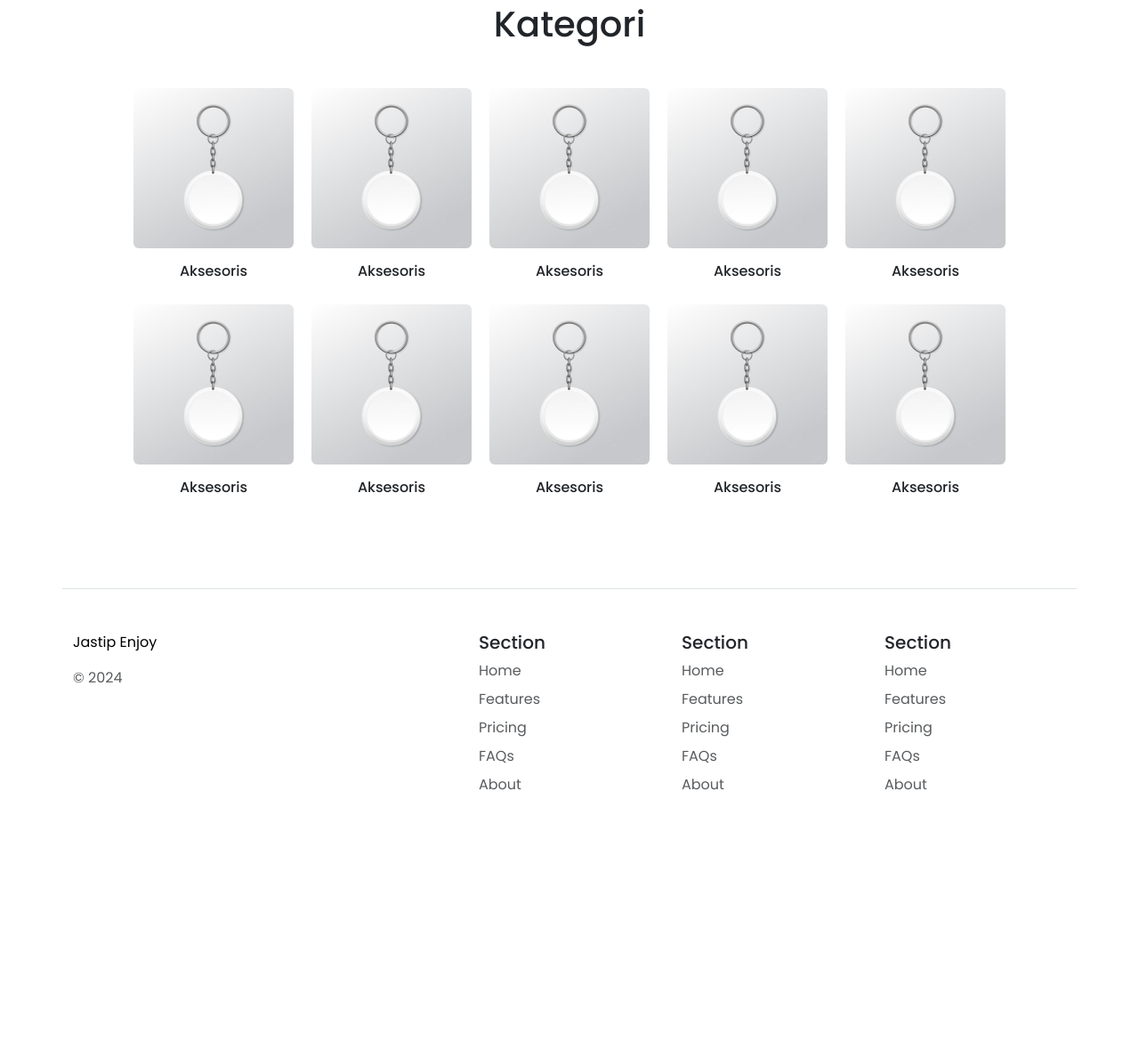
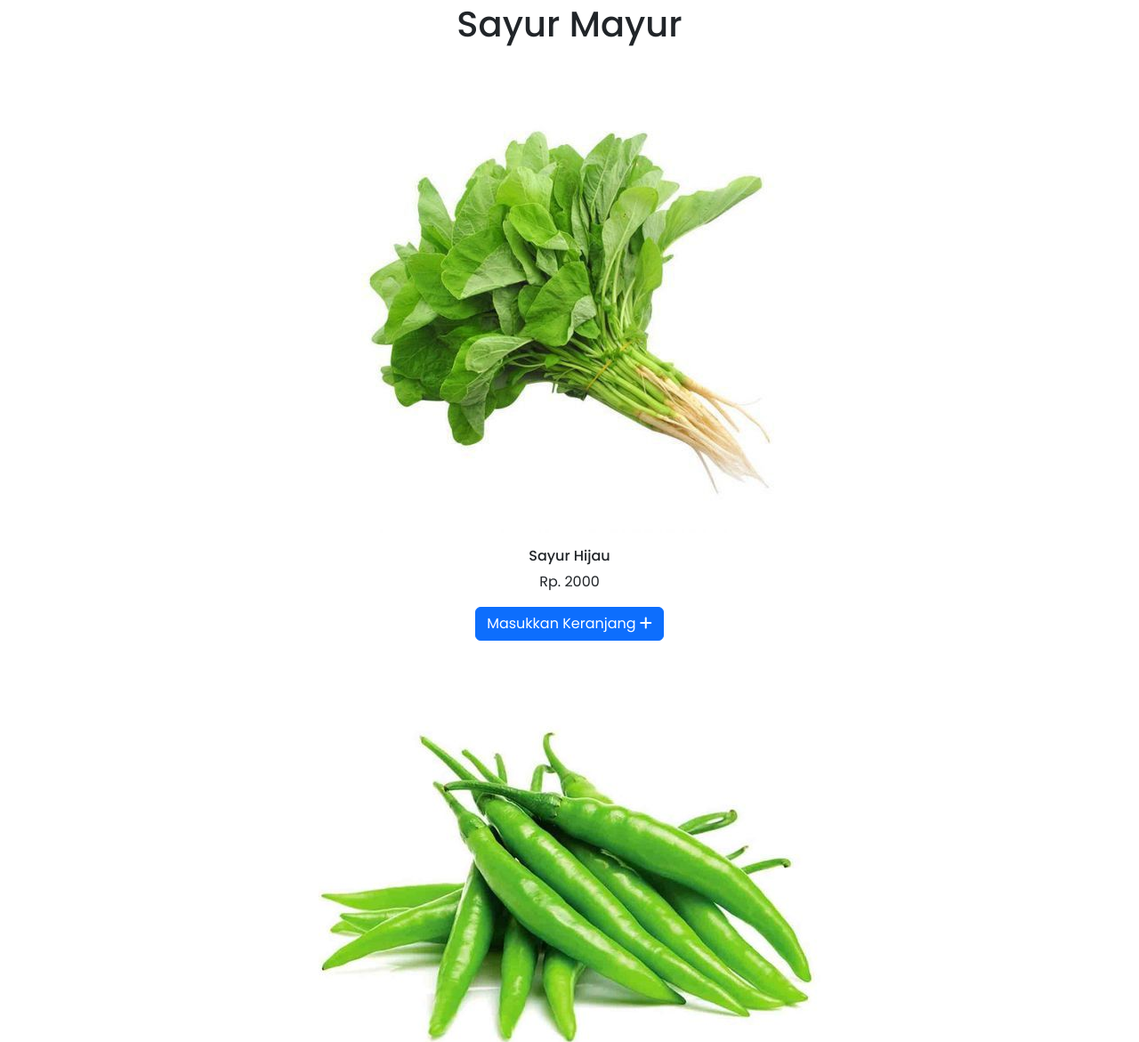
Before and after one commit to moshcat/jastip-enjoy, a plain HTML site: page index.html in a window 1280 px wide. Shown: the part 901-2072 px from the top of the page at 89% size. Before the commit the page ends 1915 px from the top, so only its background shows below. Drawn offline with nearby package versions, Linux system fonts and the light colour scheme.

Commit message:
Many changes on index and js
Changing footer, and also some changes on add to cart function.

```diff
--- a/index.html
+++ b/index.html
@@ -3,7 +3,7 @@
   <head>
     <meta charset="utf-8" />
     <meta name="viewport" content="width=device-width, initial-scale=1" />
-    <title>Jastip Enjoy</title>
+    <title>Sayur Mayur</title>
     <link
       href="https://cdn.jsdelivr.net/npm/bootstrap@5.3.3/dist/css/bootstrap.min.css"
       rel="stylesheet"
@@ -16,7 +16,7 @@
     <!-- navbar  -->
     <nav class="navbar navbar-expand-lg bg-body-tertiary">
       <div class="container-fluid">
-        <a class="navbar-brand" href="#">Jastip Enjoy</a>
+        <a class="navbar-brand" href="#">Sayur Mayur</a>
         <button
           class="navbar-toggler"
           type="button"
@@ -33,43 +33,9 @@
             <li class="nav-item">
               <a class="nav-link active" aria-current="page" href="#">Home</a>
             </li>
-            <li class="nav-item">
-              <a class="nav-link" href="#">Link</a>
-            </li>
-            <li class="nav-item dropdown">
-              <a
-                class="nav-link dropdown-toggle"
-                href="#"
-                role="button"
-                data-bs-toggle="dropdown"
-                aria-expanded="false"
-              >
-                Dropdown
-              </a>
-              <ul class="dropdown-menu">
-                <li><a class="dropdown-item" href="#">Action</a></li>
-                <li><a class="dropdown-item" href="#">Another action</a></li>
-                <li><hr class="dropdown-divider" /></li>
-                <li>
-                  <a class="dropdown-item" href="#">Something else here</a>
-                </li>
-              </ul>
-            </li>
-            <li class="nav-item">
-              <a class="nav-link disabled" aria-disabled="true">Disabled</a>
-            </li>
+
           </ul>
-          <form class="d-flex" role="search">
-            <input
-              class="form-control me-2"
-              type="search"
-              placeholder="Search"
-              aria-label="Search"
-            />
-            <button class="btn btn-outline-success" type="submit">
-              Search
-            </button>
-          </form>
+          <a href="cart.html" class="btn btn-secondary">Keranjang <i class="fa-solid fa-basket-shopping"></i></a>
         </div>
       </div>
     </nav>
@@ -81,8 +47,8 @@
           <div class="hero__wrapper">
             <div class="hero__title text-center">
               <h1>
-                Titip produk apapun dari Amerika, <br />
-                Inggris, Hongkong, China & Singapura
+                Semua sehat, semua bahagia <br />
+                Pilihan Fresh Sayur Mayur Se-indonesia
               </h1>
               <span class="hero__bold--underline">Terima Beres!</span>
             </div>
@@ -91,7 +57,7 @@
               <input
                 type="text"
                 class="form-control p-3"
-                placeholder="Cari barangmu disini"
+                placeholder="Cari disini"
                 aria-label="Recipient's username"
                 aria-describedby="basic-addon2"
               />
@@ -104,151 +70,35 @@
       </div>
     </div>
 
-    <!-- category -->
-    <div class="container p-5 category">
+    <!-- product -->
+    <div class="container p-5 product">
       <div class="row">
         <div class="col p-0">
-          <div class="category__wrapper">
-            <h1 class="category__title text-center mb-5">Kategori</h1>
-            <div class="category__image--wrapper">
-              <div class="text-center">
-                <img
-                  src="img/aksesoris.jpg"
-                  class="rounded category__image"
-                  alt="..."
-                />
-                <h6 class="category__image--title mt-3">Aksesoris</h6>
-              </div>
-              <div class="text-center">
-                <img
-                  src="img/aksesoris.jpg"
-                  class="rounded category__image"
-                  alt="..."
-                />
-                <h6 class="category__image--title mt-3">Aksesoris</h6>
-              </div>
-              <div class="text-center">
-                <img
-                  src="img/aksesoris.jpg"
-                  class="rounded category__image"
-                  alt="..."
-                />
-                <h6 class="category__image--title mt-3">Aksesoris</h6>
-              </div>
-              <div class="text-center">
-                <img
-                  src="img/aksesoris.jpg"
-                  class="rounded category__image"
-                  alt="..."
-                />
-                <h6 class="category__image--title mt-3">Aksesoris</h6>
-              </div>
-              <div class="text-center">
-                <img
-                  src="img/aksesoris.jpg"
-                  class="rounded category__image"
-                  alt="..."
-                />
-                <h6 class="category__image--title mt-3">Aksesoris</h6>
-              </div>
-              <div class="text-center">
-                <img
-                  src="img/aksesoris.jpg"
-                  class="rounded category__image"
-                  alt="..."
-                />
-                <h6 class="category__image--title mt-3">Aksesoris</h6>
-              </div>
-              <div class="text-center">
-                <img
-                  src="img/aksesoris.jpg"
-                  class="rounded category__image"
-                  alt="..."
-                />
-                <h6 class="category__image--title mt-3">Aksesoris</h6>
-              </div>
-              <div class="text-center">
-                <img
-                  src="img/aksesoris.jpg"
-                  class="rounded category__image"
-                  alt="..."
-                />
-                <h6 class="category__image--title mt-3">Aksesoris</h6>
-              </div>
-              <div class="text-center">
-                <img
-                  src="img/aksesoris.jpg"
-                  class="rounded category__image"
-                  alt="..."
-                />
-                <h6 class="category__image--title mt-3">Aksesoris</h6>
-              </div>
-              <div class="text-center">
-                <img
-                  src="img/aksesoris.jpg"
-                  class="rounded category__image"
-                  alt="..."
-                />
-                <h6 class="category__image--title mt-3">Aksesoris</h6>
-              </div>
+          <div class="product__wrapper">
+            <h1 class="product__title text-center mb-5">Sayur Mayur</h1>
+            <div class="product__image--wrapper" id="product__list">
+                <!-- list sayur -->
             </div>
           </div>
         </div>
       </div>
     </div>
 
-
-
     <!-- footer  -->
-    <div class="container">
-        <footer class="row row-cols-1 row-cols-sm-2 row-cols-md-5 py-5 my-5 border-top">
-          <div class="col mb-3">
-            <a href="/" class="d-flex align-items-center mb-3 link-body-emphasis text-decoration-none">
-              <!-- <svg class="bi me-2" width="40" height="32"><use xlink:href="#bootstrap"></use></svg> -->
-               Jastip Enjoy
-            </a>
-            <p class="text-body-secondary">© 2024</p>
-          </div>
-
-          <div class="col mb-3">
-
-          </div>
-
-          <div class="col mb-3">
-            <h5>Section</h5>
-            <ul class="nav flex-column">
-              <li class="nav-item mb-2"><a href="#" class="nav-link p-0 text-body-secondary">Home</a></li>
-              <li class="nav-item mb-2"><a href="#" class="nav-link p-0 text-body-secondary">Features</a></li>
-              <li class="nav-item mb-2"><a href="#" class="nav-link p-0 text-body-secondary">Pricing</a></li>
-              <li class="nav-item mb-2"><a href="#" class="nav-link p-0 text-body-secondary">FAQs</a></li>
-              <li class="nav-item mb-2"><a href="#" class="nav-link p-0 text-body-secondary">About</a></li>
-            </ul>
-          </div>
-
-          <div class="col mb-3">
-            <h5>Section</h5>
-            <ul class="nav flex-column">
-              <li class="nav-item mb-2"><a href="#" class="nav-link p-0 text-body-secondary">Home</a></li>
-              <li class="nav-item mb-2"><a href="#" class="nav-link p-0 text-body-secondary">Features</a></li>
-              <li class="nav-item mb-2"><a href="#" class="nav-link p-0 text-body-secondary">Pricing</a></li>
-              <li class="nav-item mb-2"><a href="#" class="nav-link p-0 text-body-secondary">FAQs</a></li>
-              <li class="nav-item mb-2"><a href="#" class="nav-link p-0 text-body-secondary">About</a></li>
-            </ul>
-          </div>
-
-          <div class="col mb-3">
-            <h5>Section</h5>
-            <ul class="nav flex-column">
-              <li class="nav-item mb-2"><a href="#" class="nav-link p-0 text-body-secondary">Home</a></li>
-              <li class="nav-item mb-2"><a href="#" class="nav-link p-0 text-body-secondary">Features</a></li>
-              <li class="nav-item mb-2"><a href="#" class="nav-link p-0 text-body-secondary">Pricing</a></li>
-              <li class="nav-item mb-2"><a href="#" class="nav-link p-0 text-body-secondary">FAQs</a></li>
-              <li class="nav-item mb-2"><a href="#" class="nav-link p-0 text-body-secondary">About</a></li>
-            </ul>
-          </div>
+    <div class="container-fluid">
+        <footer class="py-3 my-4">
+          <ul class="nav justify-content-center border-bottom pb-3 mb-3">
+            <li class="nav-item"><a href="#" class="nav-link px-2 text-body-secondary">Home</a></li>
+            <li class="nav-item"><a href="#" class="nav-link px-2 text-body-secondary">Features</a></li>
+            <li class="nav-item"><a href="#" class="nav-link px-2 text-body-secondary">Pricing</a></li>
+            <li class="nav-item"><a href="#" class="nav-link px-2 text-body-secondary">FAQs</a></li>
+            <li class="nav-item"><a href="#" class="nav-link px-2 text-body-secondary">About</a></li>
+          </ul>
+          <p class="text-center text-body-secondary">© 2024 Company, Inc</p>
         </footer>
       </div>
 
+    <script src="main.js"></script>
     <script
       src="https://kit.fontawesome.com/ac3f7de34b.js"
       crossorigin="anonymous"
--- a/main.js
+++ b/main.js
@@ -0,0 +1,68 @@
+const sayur = [
+    {id: 1, name: "Sayur Hijau", harga: 2000, image: "img/sayurh.jpg", jumlah: 0},
+    {id: 2, name: "Cabai", harga: 1500, image: "img/cabai.jpg", jumlah: 0},
+    {id: 3, name: "Jagung", harga: 1000, image: "img/jagung.jpg", jumlah: 0},
+    {id: 4, name: "Wortel", harga: 3000, image: "img/wortel.jpg", jumlah: 0},
+    {id: 5, name: "Semangka", harga: 5000, image: "img/semangka.jpg", jumlah: 0}
+]
+
+let cart = []
+
+// ini untuk simpen item nya ke local storage
+function simpanKeranjang() {
+    localStorage.setItem("keranjang", JSON.stringify(cart))
+}
+
+// load sayur yang ada di cart
+function loadKeranjang() {
+    const listKeranjang = localStorage.getItem('keranjang')
+    if(listKeranjang){
+        cart = JSON.parse(listKeranjang)
+    } else {
+        console.error("Data tidak ada di keranjang!");
+    }
+}
+
+
+// show sayur di page utama
+function tampilProduk() {
+    const sayurList = document.getElementById("product__list");
+    sayur.forEach(sayur => {
+        sayurList.innerHTML +=
+        `
+        <div class="text-center">
+                <img
+                  src="${sayur.image}"
+                  class="rounded product__image"
+                  alt="..."
+                />
+                <h6 class="product__image--title mt-3">${sayur.name}</h6>
+                <p>Rp. ${sayur.harga}</p>
+                <button class="btn btn-primary" onclick="keranjang(${sayur.id})">Masukkan Keranjang <i class="fa-solid fa-plus"></i></button>
+        </div>
+        `
+    });
+}
+
+
+// add sayur ke cart
+function keranjang(id) {
+    loadKeranjang()
+    const cartSayur = cart.find(itemSayur => itemSayur.id === id)
+    if(cartSayur){
+        cartSayur.jumlah += 1;
+    } else {
+        const newSayur = sayur.find(itemSayur => itemSayur.id === id)
+        if(newSayur){
+            cart.push({...newSayur, jumlah:1})
+        } else {
+            console.error("Produk tidak ada, id: ",id);
+        }
+    }
+    simpanKeranjang()
+}
+
+
+
+
+tampilProduk()
```
